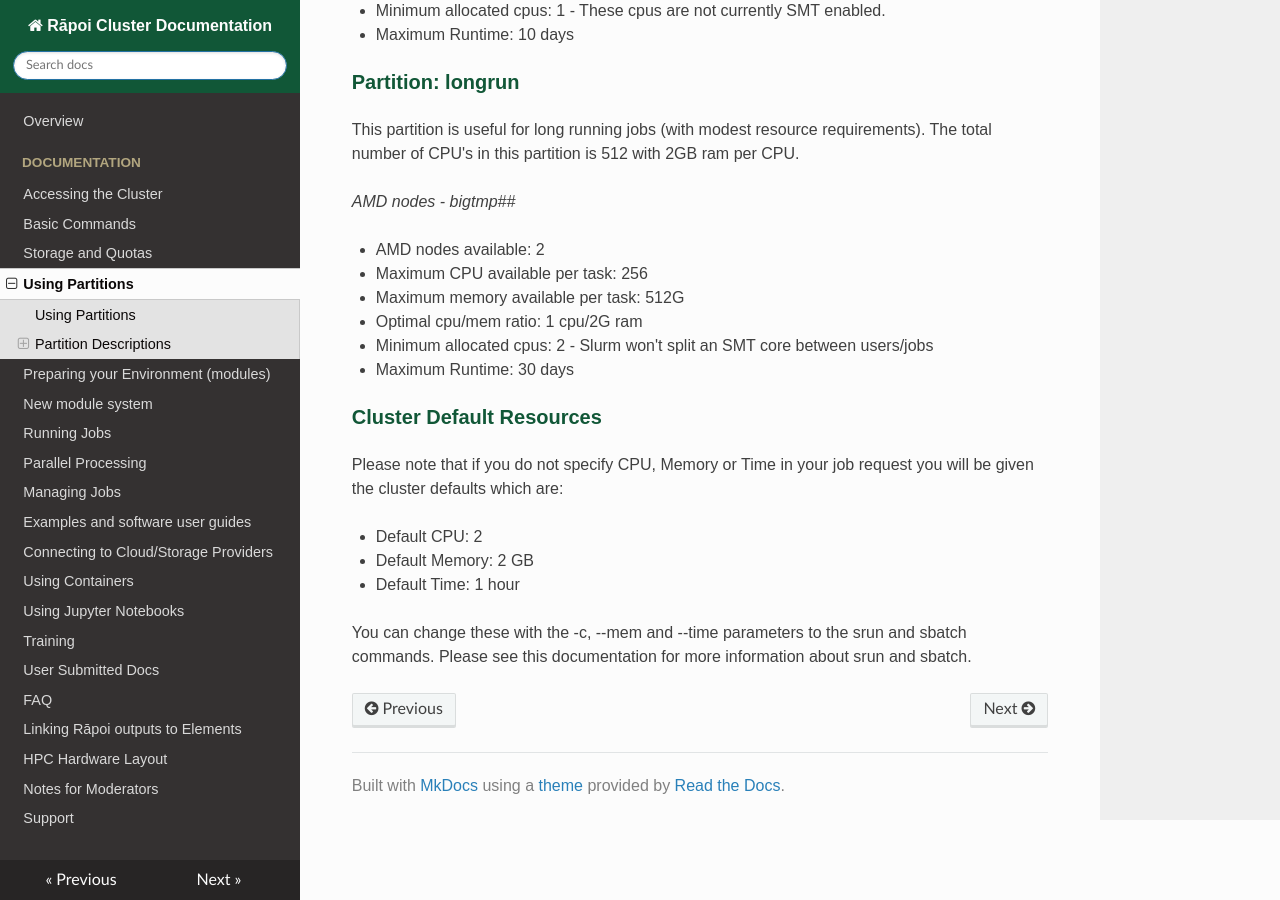
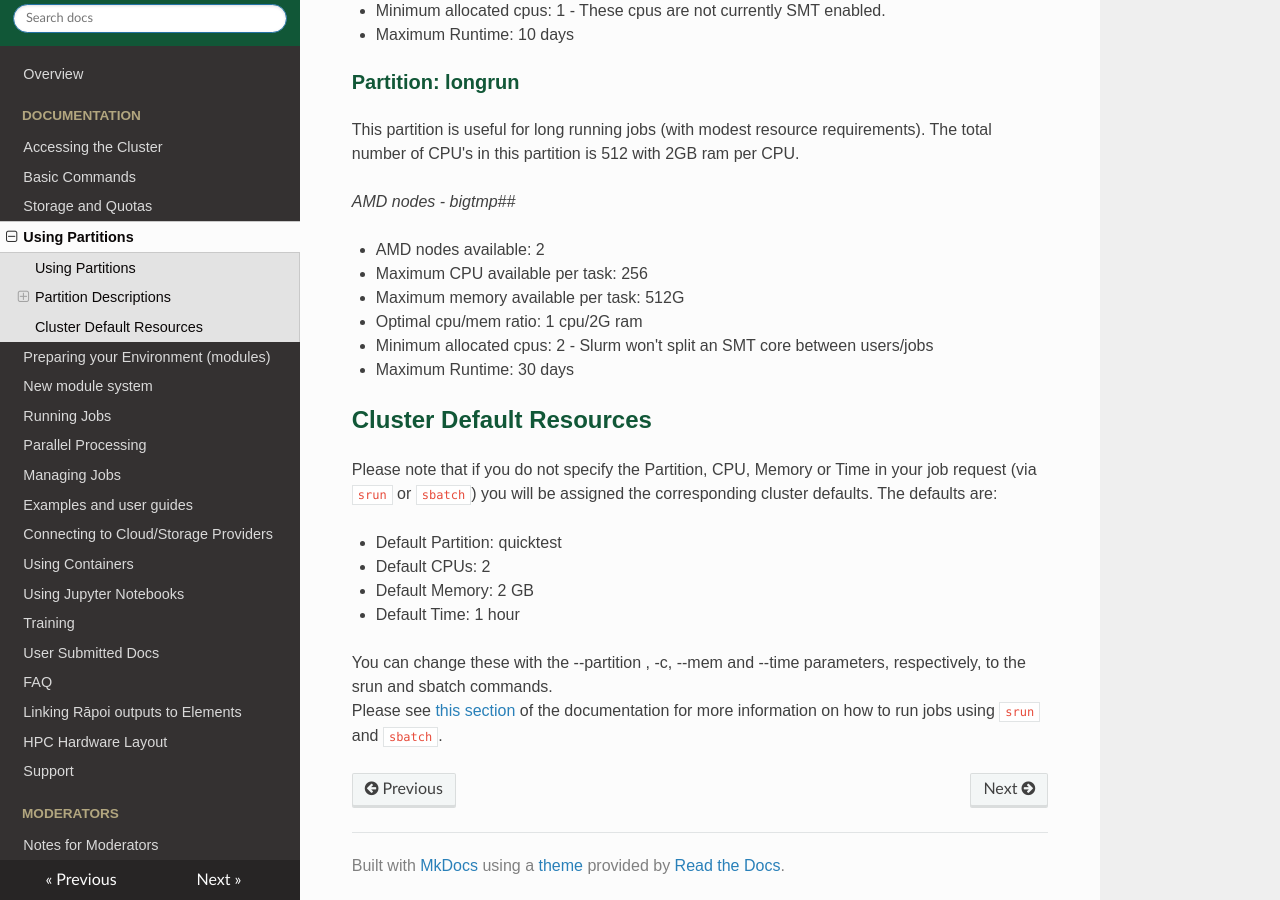
Before and after one commit to vuw-research-computing/raapoi-docs, an MkDocs documentation site: the page built from docs/partitions.md, in a window 1280 px wide and 900 px high, scrolled down 2786 px. Built offline with MkDocs 1.6.1, drawn with Linux system fonts in a browser that asks for light colours; nearby versions of some CDN libraries; some web fonts are replaced.

Commit message:
further tweaks and re-organisation

```diff
--- a/docs/partitions.md
+++ b/docs/partitions.md
@@ -135,13 +135,18 @@ The total number of CPU's in this partition is 512 with 2GB ram per CPU.
 * Minimum allocated cpus: 2 - Slurm won't split an SMT core between users/jobs
 * Maximum Runtime: 30 days
 
-### Cluster Default Resources
 
-Please note that if you do not specify CPU, Memory or Time in your job request
-you will be given the cluster defaults which are:
+## Cluster Default Resources
 
-* Default CPU: 2
+Please note that if you do not specify the Partition, CPU, Memory or Time in your job request
+(via `srun` or `sbatch`)
+you will be assigned the corresponding cluster defaults.
+The defaults are:
+
+* Default Partition: quicktest
+* Default CPUs: 2
 * Default Memory: 2 GB
 * Default Time: 1 hour
 
-You can change these with the -c, --mem and --time parameters to the srun and sbatch commands.  Please see this documentation for more information about srun and sbatch.
+You can change these with the --partition , -c, --mem and --time parameters, respectively, to the srun and sbatch commands.
+Please see [this section](running_jobs.md) of the documentation for more information on how to run jobs using `srun` and `sbatch`.
--- a/mkdocs.yml
+++ b/mkdocs.yml
@@ -11,7 +11,7 @@ nav:
     - 'Running Jobs': 'running_jobs.md'
     - 'Parallel Processing': 'parallel_processing.md'
     - 'Managing Jobs': 'managing_jobs.md'
-    - 'Examples and software user guides': 'examples.md'
+    - 'Examples and user guides': 'examples.md'
     - 'Connecting to Cloud/Storage Providers': 'external_providers.md'
     - 'Using Containers': 'containers.md'
     - 'Using Jupyter Notebooks': 'notebooks.md'
@@ -20,8 +20,9 @@ nav:
     - 'FAQ': 'faq.md'
     - 'Linking Rāpoi outputs to Elements' : 'elements/LinkingElements.md'
     - 'HPC Hardware Layout': 'hpclayout.md'
+    - 'Support': 'support.md'
+  - Moderators:
     - 'Notes for Moderators' : 'mods_admins.md'
-    - Support: support.md
 
 
 theme: readthedocs
```
Also changed, not shown: docs/basic_commands.md (+2 -0 lines), docs/running_jobs.md (+18 -1 lines), docs/training.md (+1 -1 lines).
